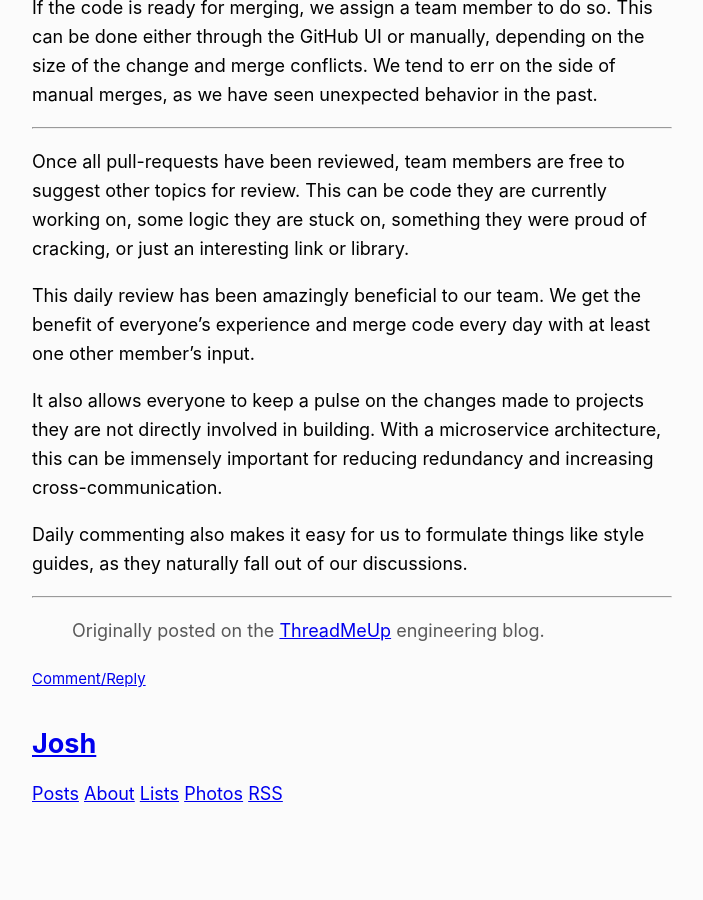
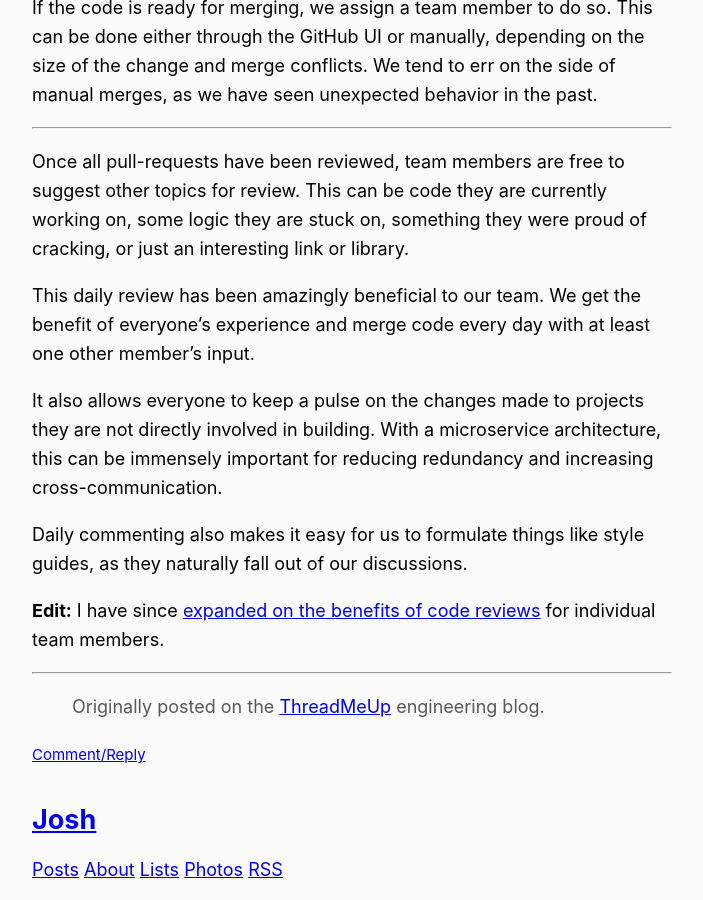
Before and after one commit to joshbeckman/andjosh.github.io, a Jekyll site: the page built from _posts/2015-04-04-daily-code-reviews.md, in a window 1280 px wide and 900 px high, scrolled down 1782 px. Shown: the whole window, without its empty margins (288-991 px from the left). Built offline with Jekyll 4.4.1, drawn with Linux system fonts in a browser that asks for light colours; before the commit the page ends 2606 px from its top, so only the background shows below that.

Commit message:
Link to new code review benefits post

```diff
--- a/_posts/2015-04-04-daily-code-reviews.md
+++ b/_posts/2015-04-04-daily-code-reviews.md
@@ -41,6 +41,8 @@ It also allows everyone to keep a pulse on the changes made to projects they are
 
 Daily commenting also makes it easy for us to formulate things like style guides, as they naturally fall out of our discussions.
 
+__Edit:__ I have since [expanded on the benefits of code reviews](/2016/08/11/the-benefits-of-daily-code-review/) for individual team members.
+
 ---
 
 > Originally posted on the [ThreadMeUp](//threadmeup.com) engineering blog.
```
